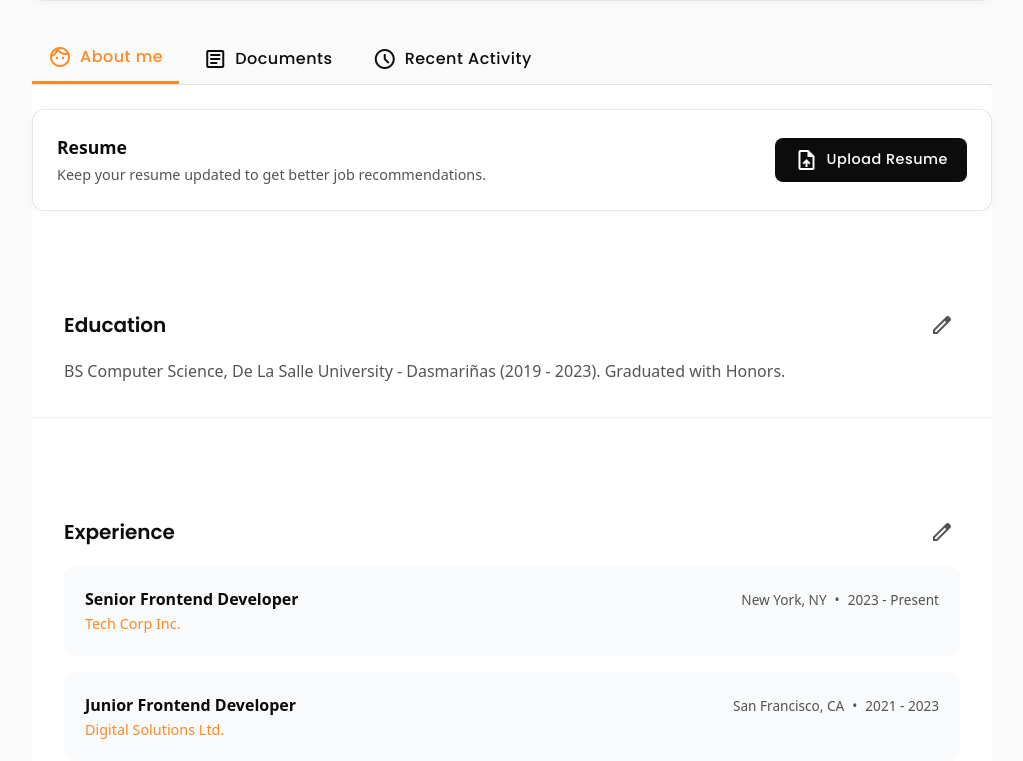
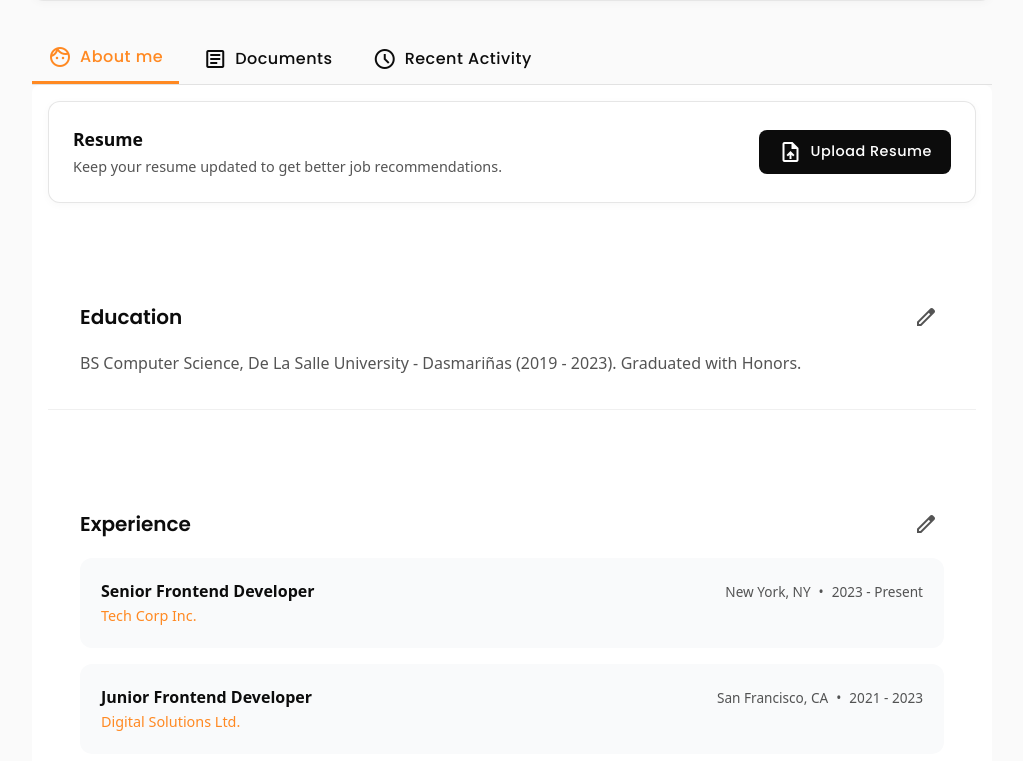
Before and after one commit to cinedalida/CareerCove-frontend, a React (Vite) app in the folder my-app/: page /myprofile in a window 1280 px wide. Shown: the part 519-1280 px from the top of the page, without its empty margins (128-1151 px from the left). Built offline with nearby package versions, Linux system fonts and the light colour scheme.

Commit message:
Added: Improved layout

```diff
--- a/my-app/src/styles/Guest/Guest.css
+++ b/my-app/src/styles/Guest/Guest.css
@@ -82,6 +82,7 @@
   font-weight: 500;
   color: var(--color-neutral-600);
   margin-bottom: 1.5rem;
+  margin-top: 1.5rem;
 }
 
 .search-with-filter {
--- a/my-app/src/styles/MyProfile/Profile-AboutMe.css
+++ b/my-app/src/styles/MyProfile/Profile-AboutMe.css
@@ -6,7 +6,7 @@
   width: 100%;
   max-width: 1200px;
   margin: 0 auto;
-  padding: 1.5rem 0;
+  padding: 1rem;
   display: flex;
   flex-direction: column;
   gap: 2rem;
--- a/my-app/src/styles/MyProfile/Profile-Documents.css
+++ b/my-app/src/styles/MyProfile/Profile-Documents.css
@@ -6,7 +6,7 @@
   width: 100%;
   max-width: 1200px;
   margin: 0 auto;
-  padding: 1.5rem 0;
+  padding: 1rem;
   display: flex;
   flex-direction: column;
   gap: 1.5rem;
--- a/my-app/src/styles/MyProfile/Profile-RecentAct.css
+++ b/my-app/src/styles/MyProfile/Profile-RecentAct.css
@@ -9,7 +9,7 @@
   width: 100%;
   max-width: 1200px;
   margin: 0 auto;
-  padding-top: 1.5rem;
+  padding: 1rem;
 }
 
 /* Header */
```
